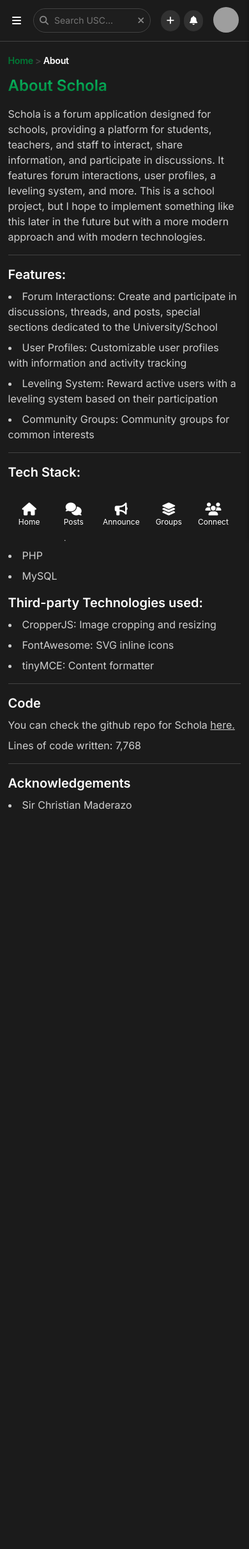
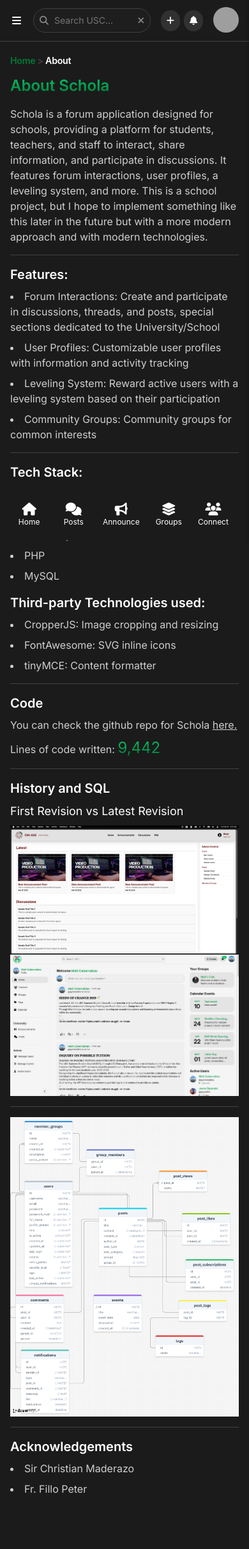
Before and after one commit to devliqht/schola, a PHP site: page /pages/about.php in a window 390 px wide. Shown: the whole page at 64% size. Before the commit the page ends 1265 px from the top, so only its background shows below. Run offline with PHP 8.4, Linux system fonts and the light colour scheme; the visitor is signed in with stand-in values (Sample User, id 1); data that the repository does not hold is empty; grey boxes are pictures that could not be loaded.

Commit message:
ABOUT: updated about.css

```diff
--- a/css/admin.css
+++ b/css/admin.css
@@ -37,6 +37,7 @@
     color: var(--text-light);
 }
 
+
 .action-button {
     background: var(--text-dark);
     padding: 8px;
--- a/css/utilities/responsive.css
+++ b/css/utilities/responsive.css
@@ -61,7 +61,7 @@
 
     .main-content {
         border-radius: 0;
-        padding: 0.785rem;
+        padding: 1rem;
         padding-top: 1.1rem;
         padding-bottom: 2rem;
     }
@@ -210,7 +210,7 @@
     }
 
     .user-table {
-        display: block;
+        display: flex;
         width: 100%;
     }
 
@@ -218,6 +218,7 @@
         display: none;
     }
 
+    .user-table,
     .user-table tbody,
     .user-table tr,
     .user-table td {
--- a/pages/about.php
+++ b/pages/about.php
@@ -76,13 +76,25 @@ This is a school project, but I hope to implement something like this later in t
                 <h1 class="text-xl text-white inter-600">Code</h1>
                 <ul class="text-white inter-300 text-muted" >
                     <li class="text-base inter-300 pt-2">You can check the github repo for Schola <a href="https://github.com/devliqht/schola">here.</a></li>
-                        <li class="text-base inter-300 pt-2">Lines of code written: 7,768</li>
+                        <li class="text-base inter-300 pt-2">Lines of code written: <span class="text-2xl gradient-text">9,442</span></li>
                 </ul>
+
+                <hr class="w-full" style="margin: 1rem 0 1rem 0;"/>
+
+                <h1 class="text-xl text-white inter-600">History and SQL</h1>
+                <h2 class="text-lg py-2 text-white inter-300">First Revision vs Latest Revision</h2>
+                <img src="../assets/first_revision.png"/>
+                <img src="../assets/latest_revision.png"/>
+
+                <hr class="w-full" style="margin: 1rem 0 1rem 0;"/>
+
+                <img src="../assets/sql.png"/>
 
                 <hr class="w-full" style="margin: 1rem 0 1rem 0;"/>
                 <h1 class="text-xl text-white inter-600">Acknowledgements</h1>
                 <ul class="text-white inter-300 text-muted" style="list-style: disc inside;">
                     <li class="text-base inter-300 pt-2">Sir Christian Maderazo</li>
+                    <li class="text-base inter-300 pt-2">Fr. Fillo Peter</li>
                 </ul>
 
             </div>
```
Also changed, not shown: pages/admin.php (+5 -5 lines), assets/first_revision.png (added), assets/latest_revision.png (added).
